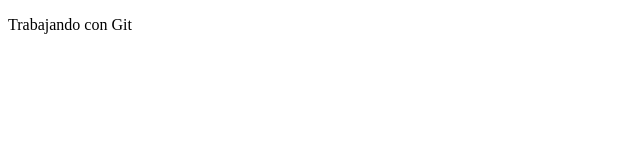
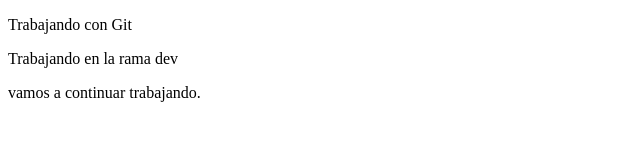
Before and after one commit to Dave86dev/pruebasGIT, a plain HTML site: page index.html in a window 1280 px wide. Shown: the whole page, without its empty margins (0-640 px from the left). Drawn offline with Linux system fonts and the light colour scheme.

Commit message:
Modificaciones div y parrafo

```diff
--- a/index.html
+++ b/index.html
@@ -8,6 +8,12 @@
 <body>
     <div>
         <p>Trabajando con Git</p>
+        <p>Trabajando en la rama dev</p>
+        <div>
+            <p>
+                vamos a continuar trabajando.
+            </p>
+        </div>
     </div>
 </body>
 </html>
```
Also changed, not shown: .icarukTime.json.
